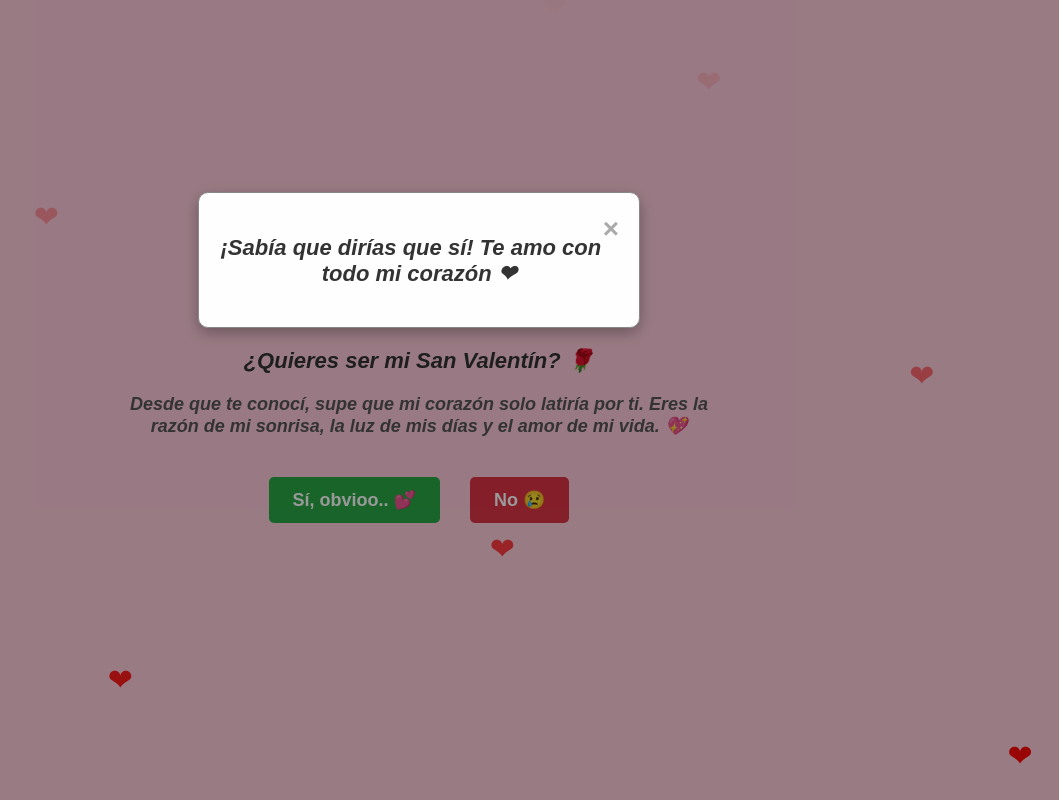
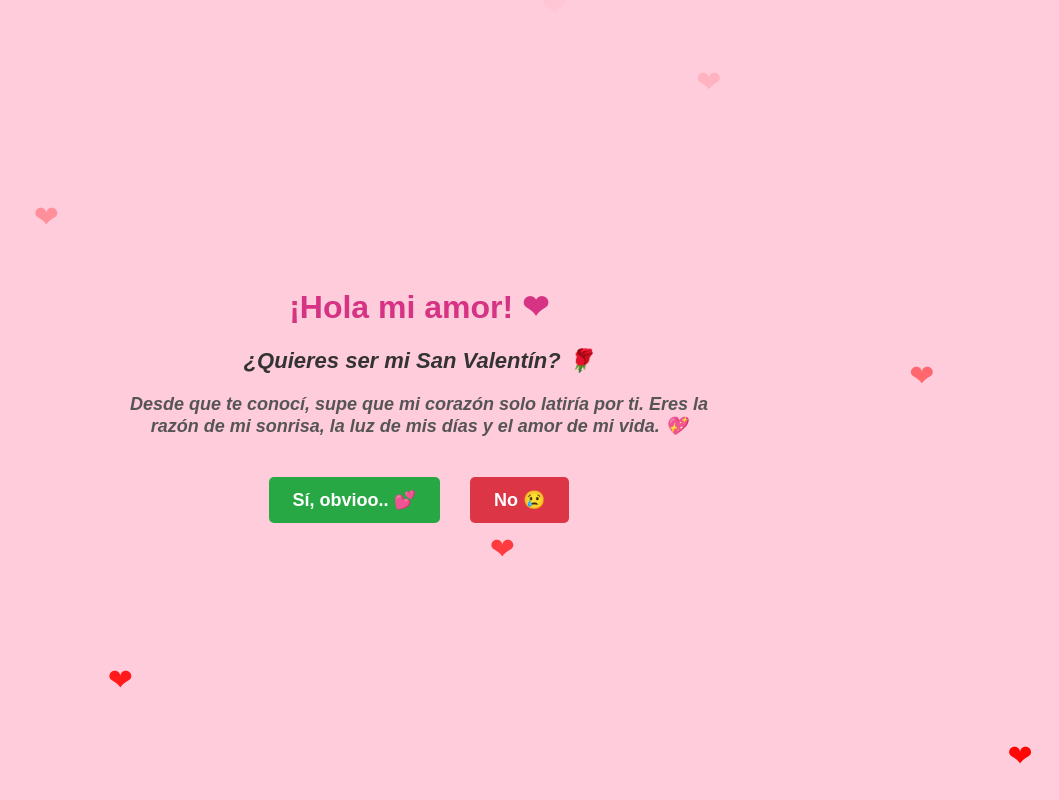
Before and after one commit to Gamez27/Gamez27.github.io, a plain HTML site: page index.html in a window 1280 px wide. Both pictures are taken after a click on the button "Sí, obvioo.. 💕". Shown: the whole page, without its empty margins (221-1280 px from the left). Drawn offline with Linux system fonts and the light colour scheme.

Commit message:
sin modal

```diff
--- a/index.html
+++ b/index.html
@@ -24,14 +24,6 @@
     <!-- Contenedor para los corazones -->
     <div id="heart-container"></div>
 
-    <!-- Modal -->
-    <div id="modal" class="modal">
-        <div class="modal-content">
-            <span class="close">&times;</span>
-            <p>¡Sabía que dirías que sí! Te amo con todo mi corazón ❤</p>
-        </div>
-    </div>
-
     <script>
         function crearCorazones() {
             const heart = document.createElement("div");
@@ -55,7 +47,7 @@
         setInterval(crearCorazones, 500);
 
         document.querySelector('.yes').addEventListener('click', () => {
-            document.getElementById('modal').style.display = 'block';
+            alert('¡Sabía que dirías que sí! Te amo con todo mi corazón ❤');
         });
 
         document.querySelector('.no').addEventListener('mouseover', (event) => {
@@ -65,18 +57,6 @@
         function moverBoton(button) {
             // Lógica para mover el botón
         }
-
-        // Cerrar el modal
-        document.querySelector('.close').addEventListener('click', () => {
-            document.getElementById('modal').style.display = 'none';
-        });
-
-        // Cerrar el modal al hacer clic fuera de él
-        window.addEventListener('click', (event) => {
-            if (event.target == document.getElementById('modal')) {
-                document.getElementById('modal').style.display = 'none';
-            }
-        });
     </script>
 </body>
 </html>
--- a/styles.css
+++ b/styles.css
@@ -104,45 +104,6 @@ button {
       font-weight: bold;
 }
 
-/* Estilos para el modal */
-.modal {
-    display: none; /* Oculto por defecto */
-    position: fixed; /* Fijo en la pantalla */
-    z-index: 2; /* Por encima del contenido */
-    left: 0;
-    top: 0;
-    width: 100%;
-    height: 100%;
-    overflow: auto; /* Habilita el scroll si es necesario */
-    background-color: rgba(0, 0, 0, 0.4); /* Fondo oscuro y transparente */
-}
-
-.modal-content {
-    background-color: #fefefe;
-    margin: 15% auto; /* Centrado vertical y horizontal */
-    padding: 20px;
-    border: 1px solid #888;
-    width: 80%;
-    max-width: 400px; /* Ancho máximo del modal */
-    border-radius: 10px;
-    box-shadow: 0 5px 15px rgba(0, 0, 0, 0.3);
-    text-align: center;
-}
-
-.close {
-    color: #aaa;
-    float: right;
-    font-size: 28px;
-    font-weight: bold;
-}
-
-.close:hover,
-.close:focus {
-    color: black;
-    text-decoration: none;
-    cursor: pointer;
-}
-
 /* Media query para pantallas pequeñas */
 @media (max-width: 600px) {
       h1 {
```
